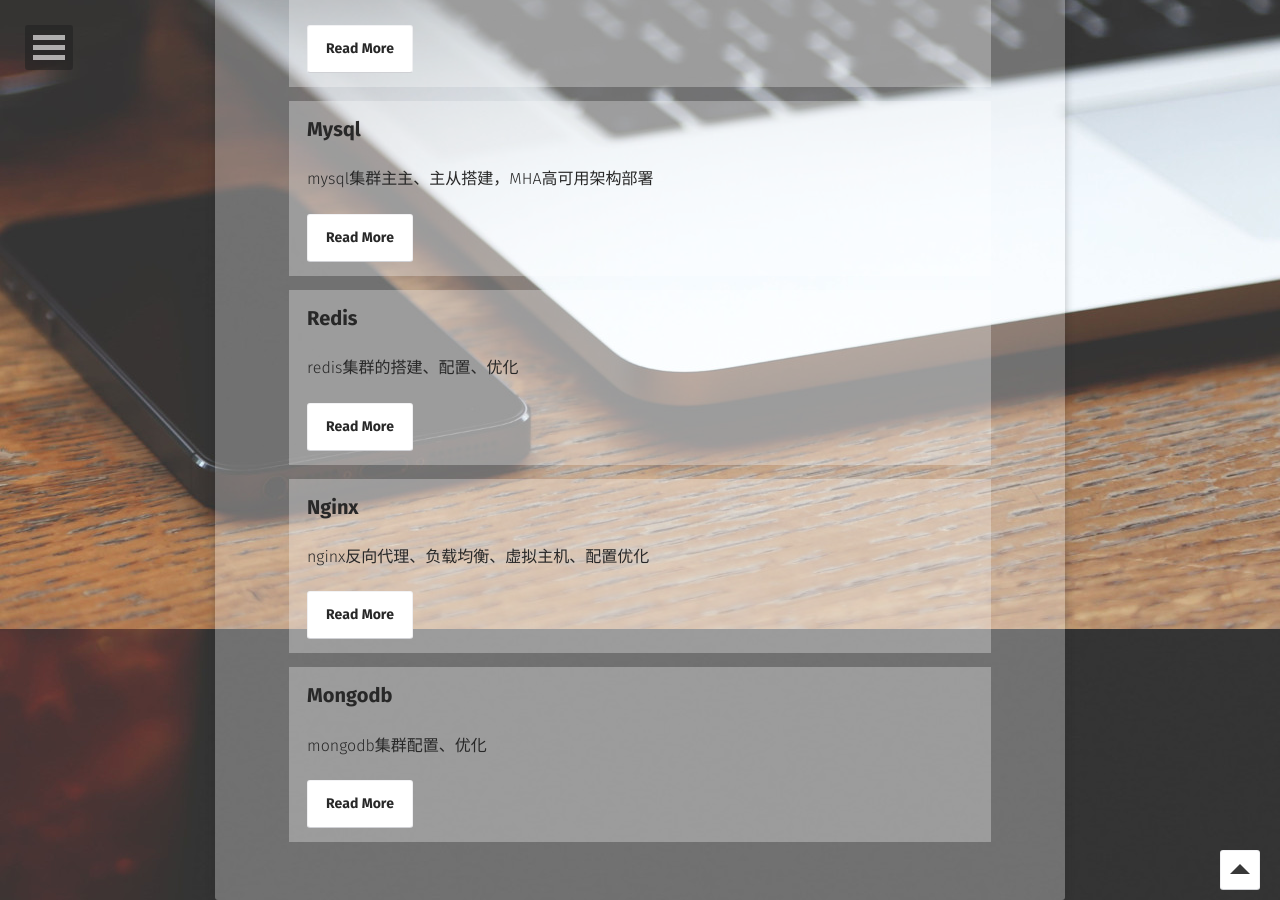
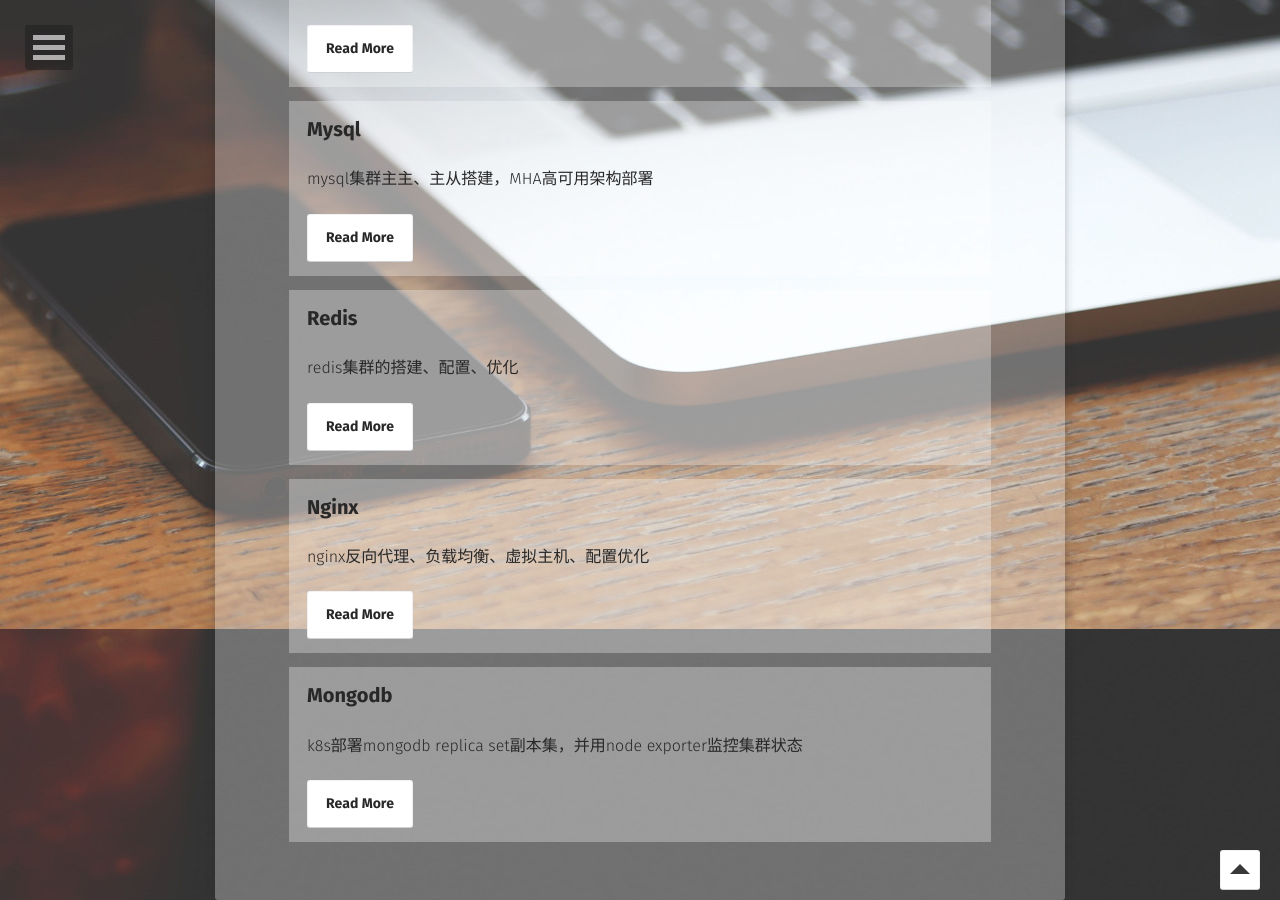
Before and after one commit to A17513081909/csz.github.io, a Jekyll site: the page built from posts/index.md, in a window 1280 px wide and 900 px high, scrolled down 3021 px. Built offline with Jekyll 4.4.1, drawn with Linux system fonts in a browser that asks for light colours; some web fonts are replaced.

Commit message:
Update 2021-01-01-mongodb.md

```diff
--- a/_posts/2021-01-01-mongodb.md
+++ b/_posts/2021-01-01-mongodb.md
@@ -2,8 +2,8 @@
 layout: post
 title: "Mongodb"
 date: 2022-06-01
-excerpt: "mongodb集群配置、优化"
-tags: ['docker+mongodb','k8s+mongodb']
+excerpt: "k8s部署mongodb replica set副本集，并用node exporter监控集群状态"
+tags: ['mongodb']
 comments: false
 <!-- project: true -->
 ---
```
